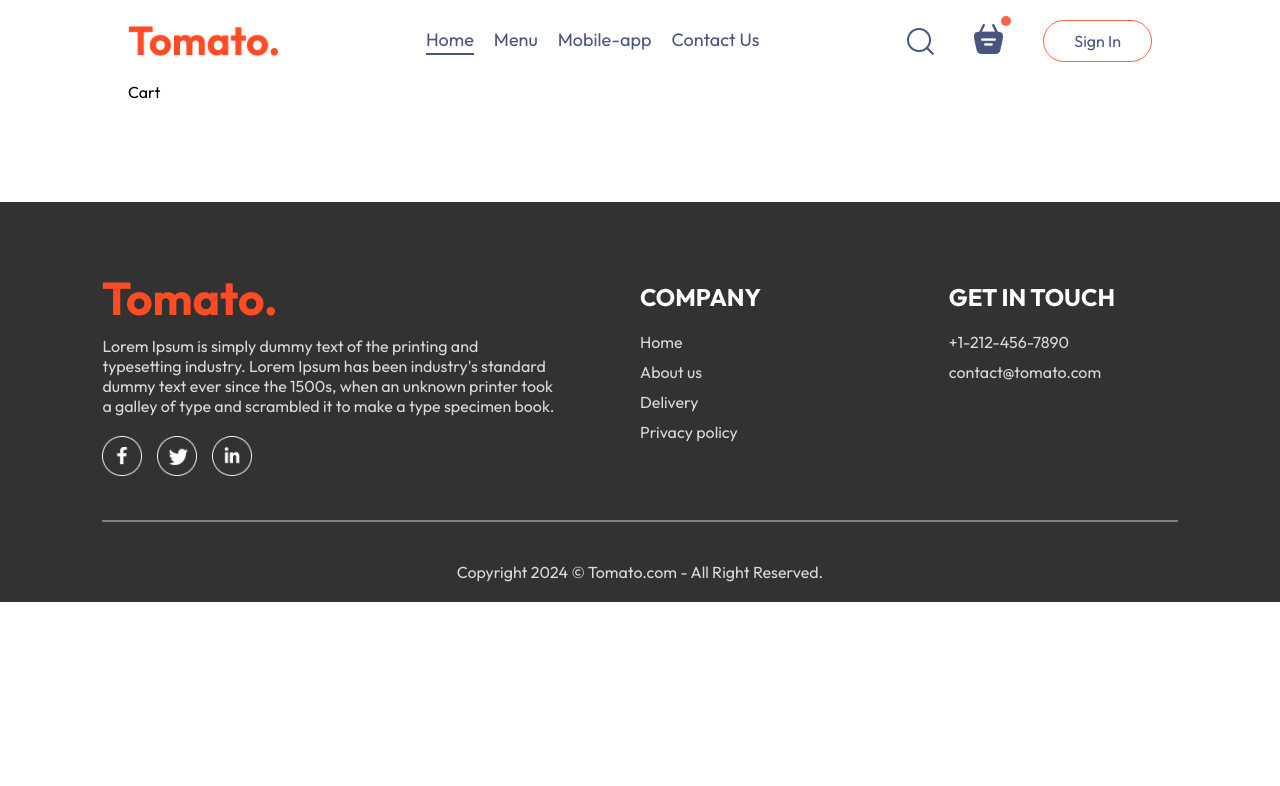
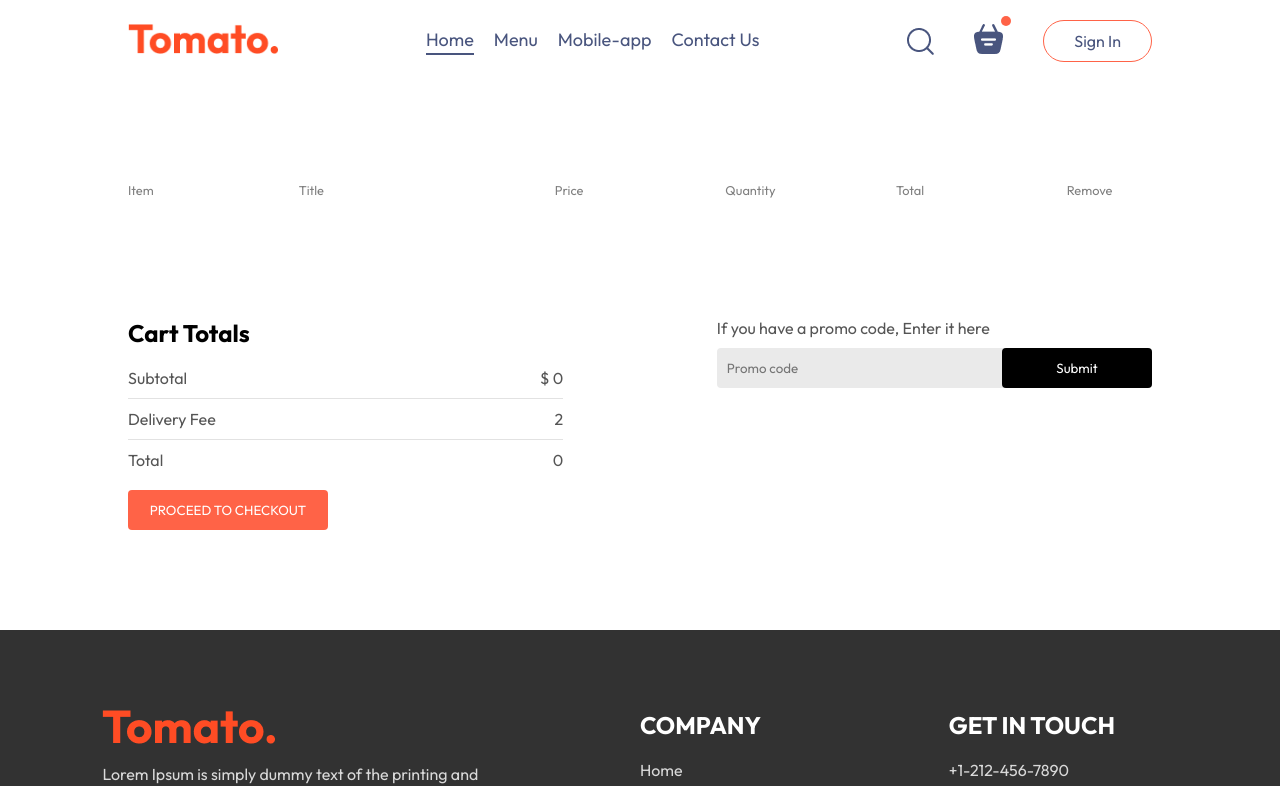
Before and after one commit to mern-stack-dev-project/food-mern-stack-project, a React (Vite) app: page /cart in a window 1280 px wide. Shown: the top 786 px of the page. Built offline with nearby package versions, Linux system fonts and the light colour scheme.

Commit message:
create cart page

```diff
--- a/src/components/Navbar/Navbar.jsx
+++ b/src/components/Navbar/Navbar.jsx
@@ -8,7 +8,7 @@
     const [menu,setMenu] = useState("home");
   return (
     <div className='navbar'>
-        <img src={assets.logo} alt="" className="logo" />
+        <Link to='/'><img src={assets.logo} alt="" className="logo" /></Link>
         <ul className="navbar-menu">
             <Link to='/'onClick={()=>setMenu("home")} className={menu==="home"?"active":""}>Home</Link>
             <a href='#explore-menu' onClick={()=>setMenu("menu")} className={menu==="menu"?"active":""}>Menu</a>
@@ -18,7 +18,7 @@
         <div className="navbar-right">
             <img src={assets.search_icon} alt="" />
             <div className="navbar-search-icon">
-                <img src={assets.basket_icon} alt="" />
+                <Link to='/cart'><img src={assets.basket_icon} alt="" /></Link>
                 <div className="dot"></div>
             </div>
             <button onClick={()=> setShowLogin(true)}>Sign In</button>
--- a/src/pages/Cart/Cart.css
+++ b/src/pages/Cart/Cart.css
@@ -0,0 +1,83 @@
+.cart{
+    margin-top: 100px;
+}
+.cart-item-title{
+    display: grid;
+    grid-template-columns: 1fr 1.5fr 1fr 1fr 1fr 0.5fr;
+    align-items: center;
+    color: grey;
+    font-size: max(1vw, 12px);
+}
+.card-items-item{
+    margin: 10px 0px;
+    color: black;
+}
+.cart-items-item img{
+    width: 50px;
+}
+.cart hr{
+    height: 1px;
+    background-color: #e2e2e2;
+    border: none;
+}
+.cart-items-item .cross{
+    cursor: pointer;
+}
+.cart-bottom{
+    margin-top: 80px;
+    display: flex;
+    justify-content: space-between;
+    gap: max(12vw,20px);
+}
+.cart-total{
+    flex: 1;
+    display: flex;
+    flex-direction: column;
+    gap: 20px;
+}
+.cart-total-details{
+    display: flex;
+    justify-content: space-between;
+    color: #555;
+}
+.cart-total hr{
+    margin: 10px 0px;
+}
+.cart-total button{
+    border: none;
+    color: white;
+    background-color: tomato;
+    width: max(15vw,200px);
+    padding: 12px 0px;
+    border-radius: 4px;
+    cursor: pointer;
+}
+.cart-promocode{
+    flex: 1;
+}
+.cart-promocode p{
+    color: #555;
+}
+.cart-promocode-input{
+    margin-top: 10px;
+    display: flex;
+    justify-content: space-between;
+    align-items: center;
+    background-color: #eaeaea;
+    border-radius: 4px;
+}
+.cart-promocode-input input{
+    background: transparent;
+    border: none;
+    outline: none;
+    padding-left: 10px;
+
+}
+.cart-promocode-input button{
+    width: max(10vw,150px);
+    padding: 12px 5px;
+    background-color: black;
+    border: none;
+    color: white;
+    border-radius: 4px;
+}
--- a/src/pages/Cart/Cart.jsx
+++ b/src/pages/Cart/Cart.jsx
@@ -1,9 +1,76 @@
-import React from 'react'
+import React, { useContext} from 'react'
 import './Cart.css'
+import { StoreContext } from '../../context/StoreContext';
 
 const Cart = () => {
+
+  const { cartItems , food_list , removeFromCart } = useContext(StoreContext);
   return (
-    <div>Cart</div>
+    <div className='cart'>
+      <div className="cart-item">
+        <div className="cart-item-title">
+          <p>Item</p>
+          <p>Title</p>
+          <p>Price</p>
+          <p>Quantity</p>
+          <p>Total</p>
+          <p>Remove</p>
+        </div>
+        <br />
+        <br />
+        {food_list.map((item, index) => {
+          if (cartItems[item._id]>0)
+            {
+            return (
+              <div>
+              <div className='cart-item-title cart-items-item'>
+                <img src={item.image} alt="" />
+                <p>{item.name}</p>
+                <p>${item.price}</p>
+                <p>{cartItems[item._id]}</p>
+                <p>${item.price * cartItems[item._id]}</p>
+                <p onClick={() => removeFromCart(item._id)} className='cross'>x</p>
+              </div>
+              <hr />
+              </div>
+            );
+          }
+        })}
+     </div>
+     <div className='cart-bottom'>
+      <div className='cart-total'>
+        <h2>Cart Totals</h2>
+        <div>
+            <div className='cart-total-details'>
+            <p>Subtotal</p>
+            <p>$ {0}</p>
+            </div>
+            <hr />
+            <div className='cart-total-details'>
+              <p>Delivery Fee</p>
+              <p>{2}</p>
+            </div>
+            <hr />
+            <div className='cart-total-details'>
+              <p>Total</p>
+              <p>{0}</p>
+            </div>
+            </div>
+            <button>PROCEED TO CHECKOUT</button>
+        </div>
+        <div className="cart-promocode">
+          <div>
+            <p>If you have a promo code, Enter it here</p>
+            <div className='cart-promocode-input'>
+              <input type="text" placeholder="Promo code" />
+              <button>Submit</button>
+            </div>
+          </div>
+        </div>
+
+      </div>
+     </div>
+
   )
 }
 
```
